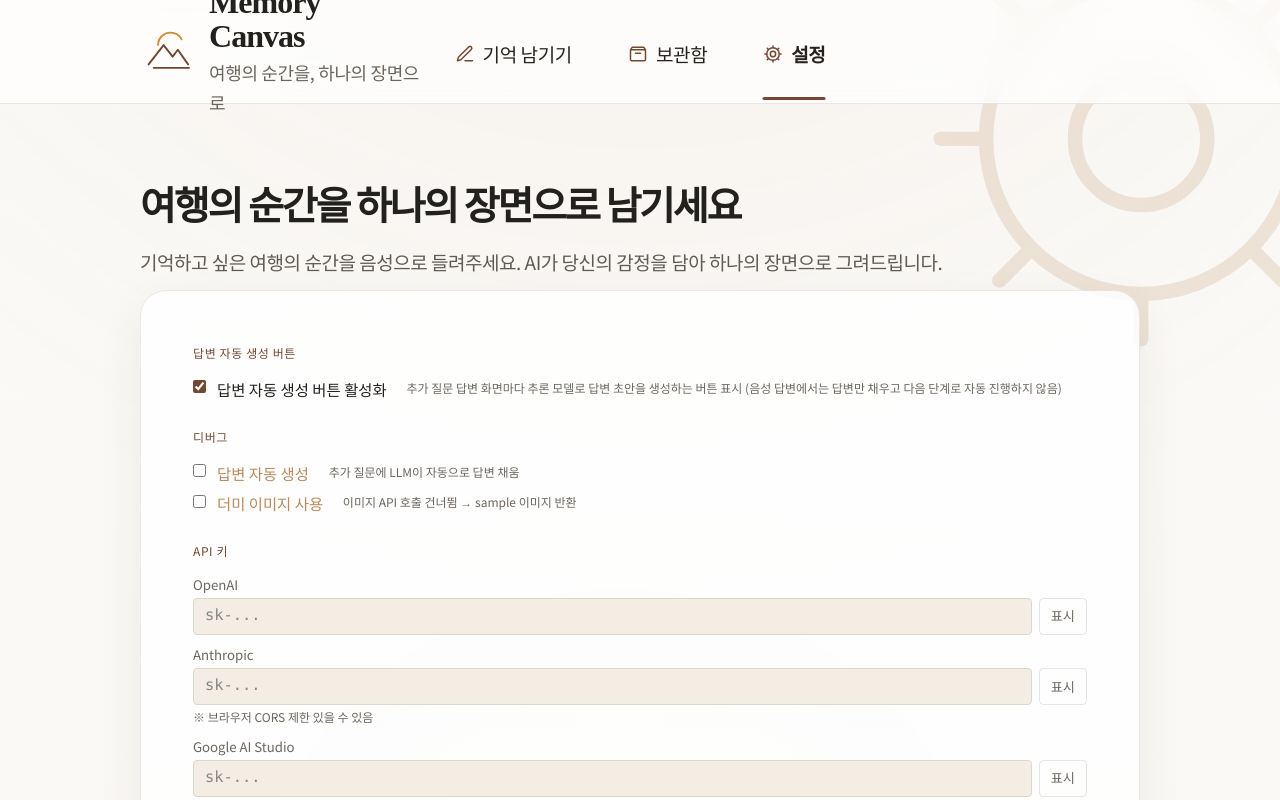
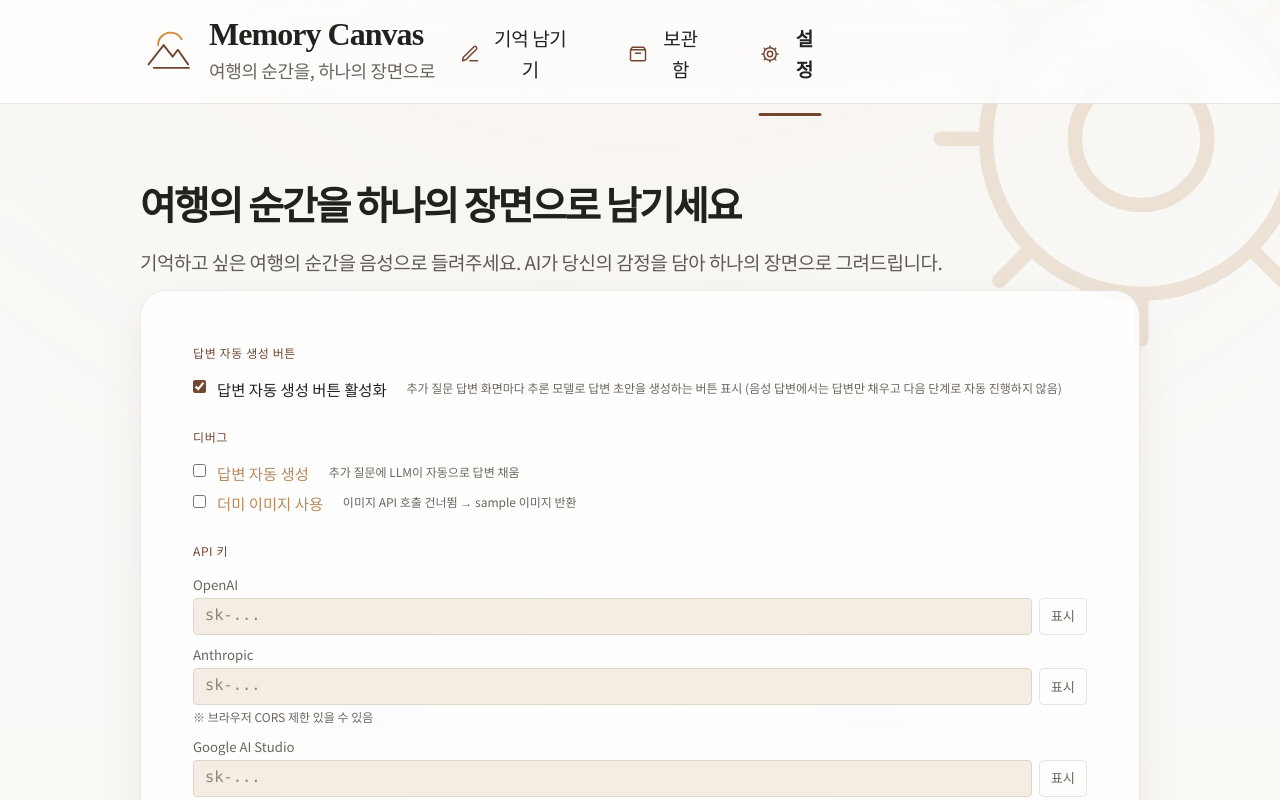
Before and after one commit to nasus1263/memory-afterimage, a React (Vite) app: page /input in a window 1280 px wide. Shown: the top 800 px of the page. Built offline with nearby package versions, Linux system fonts and the light colour scheme.

Commit message:
fix: 텍스트 10% 확대로 좌측 로고 줄바꿈되던 문제 수정
brand-title/subtitle에 white-space: nowrap, topbar-inner 사이드 컬럼 280px -> 300px로 여유 확보

```diff
--- a/src/index.css
+++ b/src/index.css
@@ -124,7 +124,7 @@ button:disabled {
   width: min(var(--max), calc(100% - 68px));
   margin: 0 auto;
   display: grid;
-  grid-template-columns: 280px 1fr 280px;
+  grid-template-columns: 300px 1fr 300px;
   align-items: center;
   gap: 20px;
 }
@@ -154,6 +154,7 @@ button:disabled {
   letter-spacing: -0.03em;
   font-weight: 700;
   color: var(--color-text);
+  white-space: nowrap;
 }
 
 .brand-subtitle {
@@ -161,6 +162,7 @@ button:disabled {
   font-size: 18px;
   color: var(--color-text-dim);
   letter-spacing: -0.02em;
+  white-space: nowrap;
 }
 
 .nav {
```
